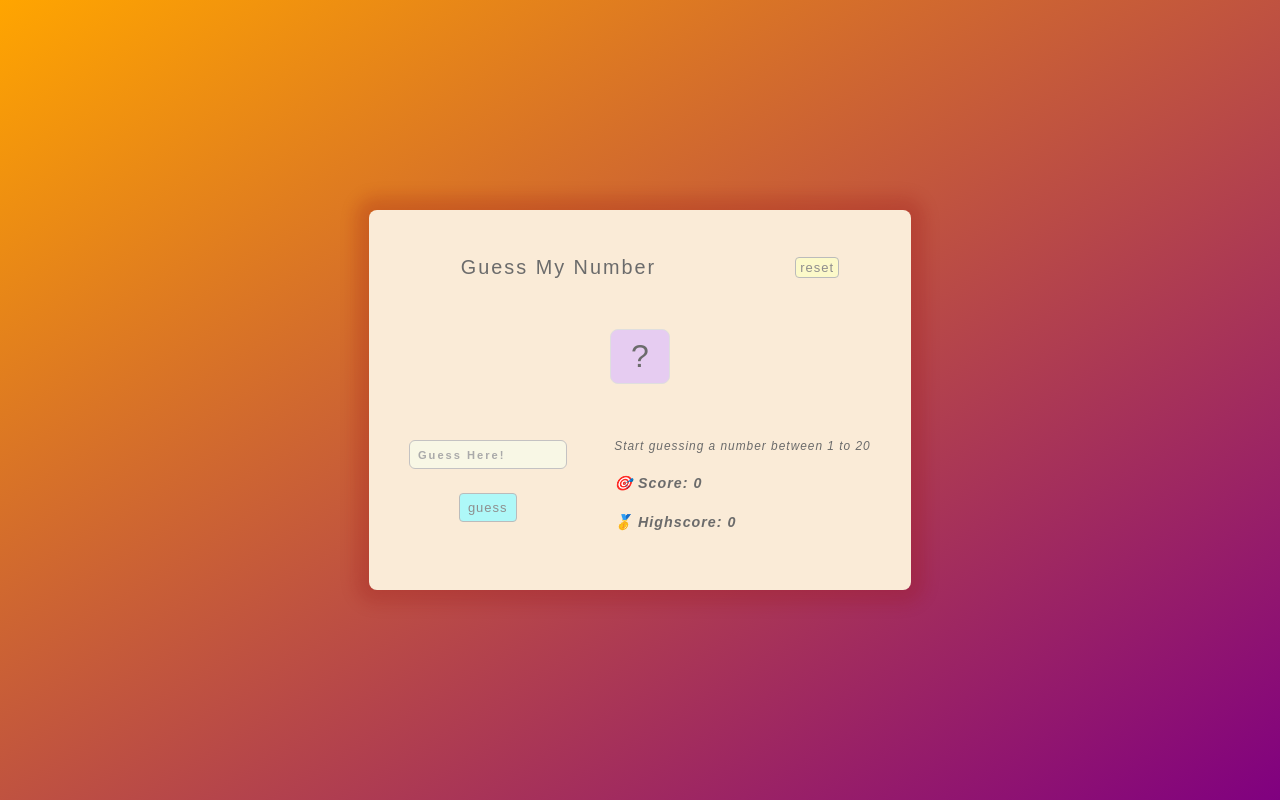
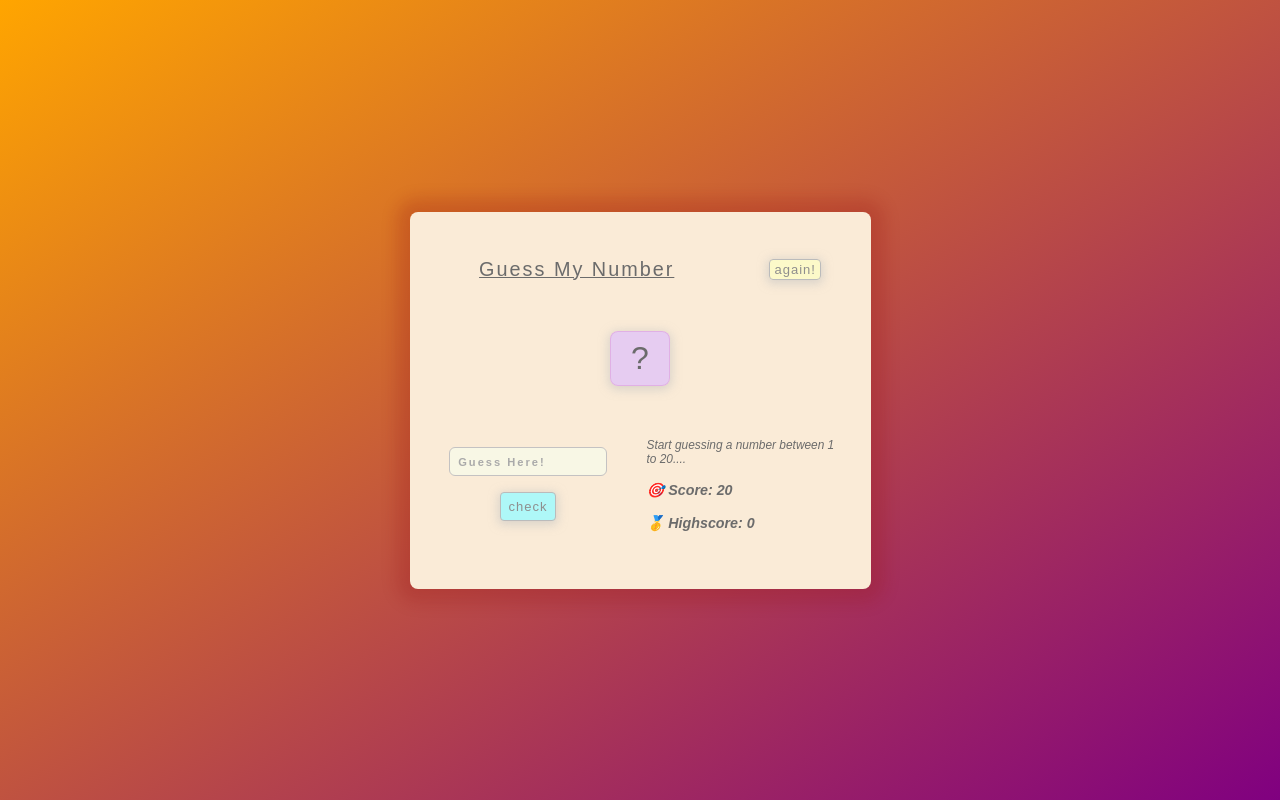
Before and after one commit to pejhvaman/gmn, a plain HTML site: page index.html in a window 1280 px wide. Drawn offline with Linux system fonts and the light colour scheme.

Commit message:
done with ui

```diff
--- a/index.html
+++ b/index.html
@@ -11,7 +11,7 @@
     <div class="container">
       <header class="header">
         <h1 class="title">Guess My Number</h1>
-        <button class="btn">reset</button>
+        <button class="btn">again!</button>
       </header>
       <main class="main">
         <aside class="secret-num-holder">
@@ -19,18 +19,22 @@
         </aside>
         <section class="game-body">
           <div class="guess-section">
+            <label class="input-label mistake hidden" for="guess-num-input"
+              >Write a number</label
+            >
             <input
               type="number"
               id="guess-num-input"
               placeholder="Guess Here!"
+              name="guess"
             />
-            <button class="btn guess-btn">guess</button>
+            <button class="btn guess-btn">check</button>
           </div>
           <div class="game-status">
             <p class="status-msg anim">
-              Start guessing a number between 1 to 20
+              Start guessing a number between 1 to 20....
             </p>
-            <p class="score">🎯 Score: <span class="score-num">0</span></p>
+            <p class="score">🎯 Score: <span class="score-num">20</span></p>
             <p class="highscore">
               🥇 Highscore: <span class="highscore-num">0</span>
             </p>
--- a/styles.css
+++ b/styles.css
@@ -33,6 +33,7 @@ body {
   padding: 10px 20px;
   font-weight: 500;
   letter-spacing: 2px;
+  text-decoration: underline;
 }
 .btn {
   height: fit-content;
@@ -46,6 +47,7 @@ body {
   background-color: rgba(254, 255, 197, 0.712);
   cursor: pointer;
   transition: transform 0.2s;
+  box-shadow: 0px 2px 10px 2px #c1c1c18c;
 }
 .btn:hover {
   transform: scale(1.1);
@@ -73,6 +75,8 @@ body {
   padding: 8px 20px;
   border-radius: 8px;
   background-color: #e1c5f8cc;
+  border: 1px solid rgba(219, 150, 219, 0.514);
+  box-shadow: 0px 2px 10px 2px #c1c1c18c;
 }
 .game-body {
   display: flex;
@@ -92,7 +96,6 @@ body {
   padding: 6px 8px;
   font-weight: 600;
   width: 80%;
-  margin: 8px auto;
   color: #7e7d7d;
   background-color: rgb(248, 247, 229);
 }
@@ -117,6 +120,20 @@ input[type="number"] {
   appearance: none;
 }
 
+.input-label {
+  width: 80%;
+  max-width: 200px;
+  margin: 0 0 2px 4px;
+  text-overflow: clip;
+}
+.input-label.mistake {
+  color: rgba(212, 75, 57, 0.863);
+}
+
+.hidden {
+  visibility: hidden;
+}
+
 .guess-btn {
   background-color: rgb(174, 248, 248);
   padding: 6px 8px;
@@ -127,16 +144,17 @@ input[type="number"] {
   flex-direction: column;
   align-items: flex-start;
   justify-content: space-around;
-  margin: 0 24px;
+  margin: 0 16px;
   font-weight: 400;
   font-size: larger;
   font-style: italic;
 }
-
 .game-status p {
-  letter-spacing: 1px;
+  padding: 4px 0;
 }
-
+.status-msg {
+  width: 12rem;
+}
 .status-msg.anim {
   animation: tekun 1s ease;
 }
```
